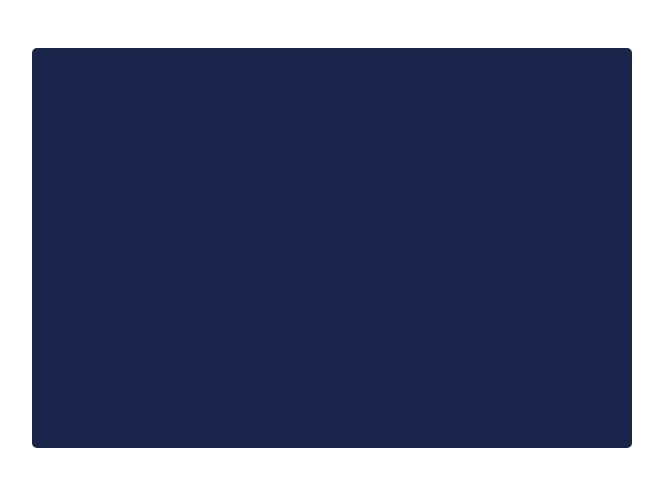
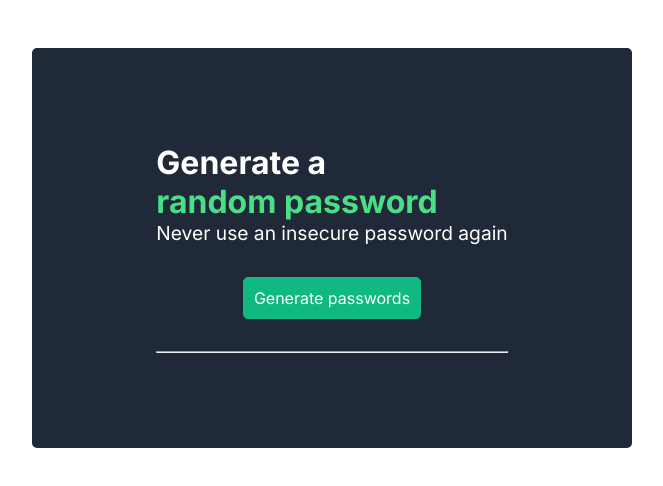
Before and after one commit to AMWV-Scrimba/Password, a plain HTML site: page index.html in a window 1280 px wide. Shown: the whole page, without its empty margins (308-971 px from the left). Drawn offline with Linux system fonts and the light colour scheme.

Commit message:
html and css

```diff
--- a/index.css
+++ b/index.css
@@ -11,14 +11,53 @@
   /* Get rid of all font sizes and heights */
 }
 
+
 .container {
   margin: 3rem auto;
-  background-color: #1b244a;
+  background-color: #1F2937;
   width: 600px;
   height: 400px;
   border-radius: 5px;
   display: flex;
+  justify-content: center;
+
+}
+
+.box {
+  display: flex;
+  gap: 2rem;
   align-items: center;
   justify-content: center;
   flex-direction: column;
+  font-family: "Inter";
+  color: white;
 }
+
+h1 {
+  font-size: 2rem;
+  font-weight: bold;
+}
+
+.green {
+  color: #4ADF86;
+}
+
+h2 {
+  font-size: 1.2rem;
+}
+
+button {
+  width: auto;
+  padding: 10px;
+  height: auto;
+  font-size: 1rem;
+  border-radius: 5px;
+  background-color: #10B981;
+  border: 0.5px solid #10B981;
+  color: white;
+  cursor: pointer;
+}
+
+hr {
+  width: 100%;
+}
--- a/index.html
+++ b/index.html
@@ -5,9 +5,24 @@
     <meta name="viewport" content="width=device-width, initial-scale=1.0" />
     <title>Password</title>
     <link rel="stylesheet" href="index.css" />
+    <style>
+      @import url("https://fonts.googleapis.com/css2?family=Inter:wght@100..900&display=swap");
+    </style>
   </head>
   <body>
-    <div class="container"></div>
+    <div class="container">
+      <div class="box">
+        <div class="title">
+          <h1>Generate a</h1>
+          <h1 class="green">random password</h1>
+          <h2>Never use an insecure password again</h2>
+        </div>
+        <div class="button">
+          <button>Generate passwords</button>
+        </div>
+        <hr />
+      </div>
+    </div>
     <script src="index.js"></script>
   </body>
 </html>
```
